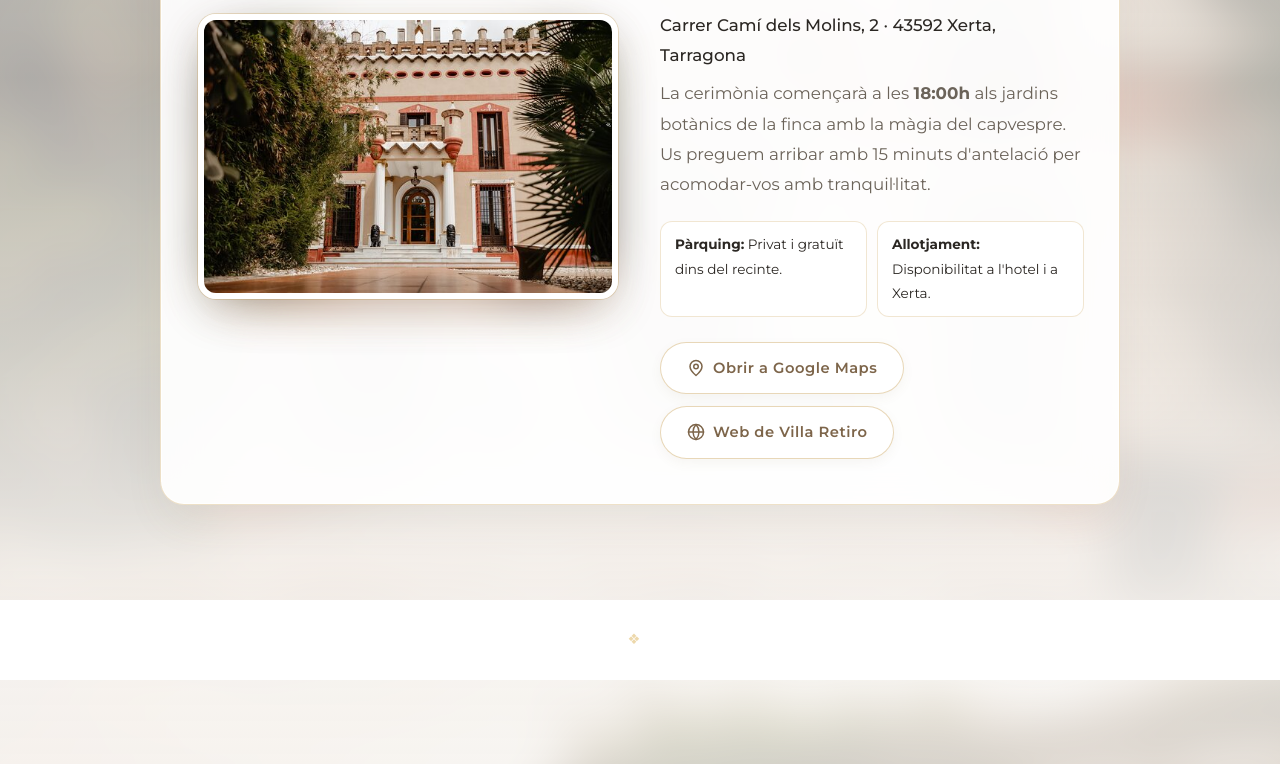
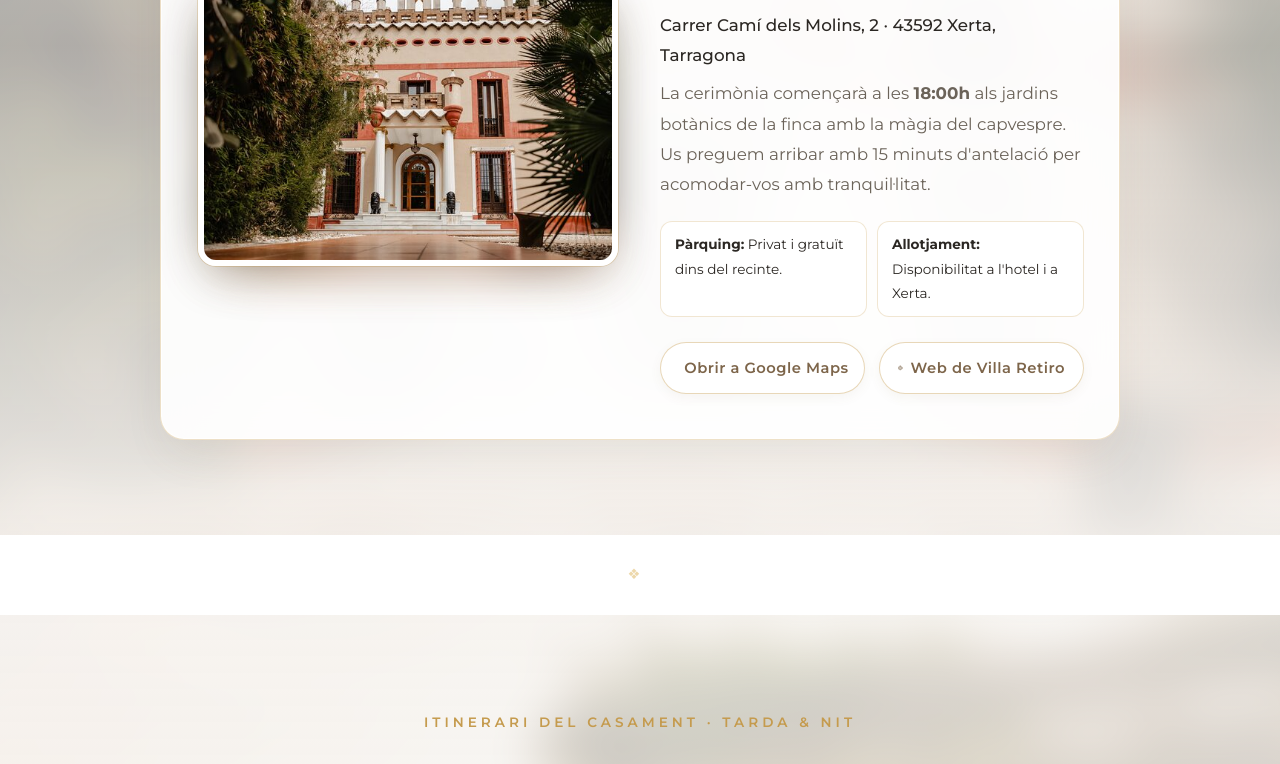
Before and after one commit to DFH94/Benjami_Maria_Boda, a Next.js app: page / in a window 1280 px wide. Shown: the part 2379-3143 px from the top of the page. Built offline with nearby package versions, Linux system fonts and the light colour scheme.

Commit message:
Alinea horitzontalment en paral·lel els botons d'Obrir a Google Maps i Web de Villa Retiro a l'apartat On i Quan

```diff
--- a/src/app/page.tsx
+++ b/src/app/page.tsx
@@ -485,13 +485,24 @@ export default function Home() {
                   </div>
                 </div>
 
-                {/* CTAs */}
-                <div style={{ display: 'flex', gap: '12px', flexWrap: 'wrap' }}>
+                {/* CTAs Horizontally Aligned */}
+                <div style={{ display: 'grid', gridTemplateColumns: 'repeat(auto-fit, minmax(200px, 1fr))', gap: '14px', alignItems: 'center' }}>
                   <a
                     href="https://www.google.com/maps?rlz=1C1VDKB_esES975ES975&gs_lcrp=EgZjaHJvbWUqCggAEAAY4wIYgAQyCggAEAAY4wIYgAQyEwgBEC4YrwEYxwEYgAQYmAUYmQUyCAgCEAAYFhge0gEIMjEyNGowajeoAgCwAgA&um=1&ie=UTF-8&fb=1&gl=es&sa=X&geocode=KSunN9D45qASMWvNPrQk312g&daddr=Carrer+Cami+dels+Molins,+2,+43592+Xerta,+Tarragona"
                     target="_blank"
                     rel="noopener noreferrer"
                     className="btn-secondary"
+                    style={{
+                      display: 'inline-flex',
+                      alignItems: 'center',
+                      justifyContent: 'center',
+                      gap: '8px',
+                      padding: '12px 18px',
+                      fontSize: '0.92rem',
+                      textAlign: 'center',
+                      width: '100%',
+                      whiteSpace: 'nowrap'
+                    }}
                   >
                     <svg width="18" height="18" viewBox="0 0 24 24" fill="none" stroke="currentColor" strokeWidth="2" strokeLinecap="round" strokeLinejoin="round">
                       <path d="M12 2a8 8 0 0 0-8 8c0 5.25 8 12 8 12s8-6.75 8-12a8 8 0 0 0-8-8z"/>
@@ -505,6 +516,17 @@ export default function Home() {
                     target="_blank"
                     rel="noopener noreferrer"
                     className="btn-secondary"
+                    style={{
+                      display: 'inline-flex',
+                      alignItems: 'center',
+                      justifyContent: 'center',
+                      gap: '8px',
+                      padding: '12px 18px',
+                      fontSize: '0.92rem',
+                      textAlign: 'center',
+                      width: '100%',
+                      whiteSpace: 'nowrap'
+                    }}
                   >
                     <svg width="18" height="18" viewBox="0 0 24 24" fill="none" stroke="currentColor" strokeWidth="2" strokeLinecap="round" strokeLinejoin="round">
                       <circle cx="12" cy="12" r="10"/>
```
